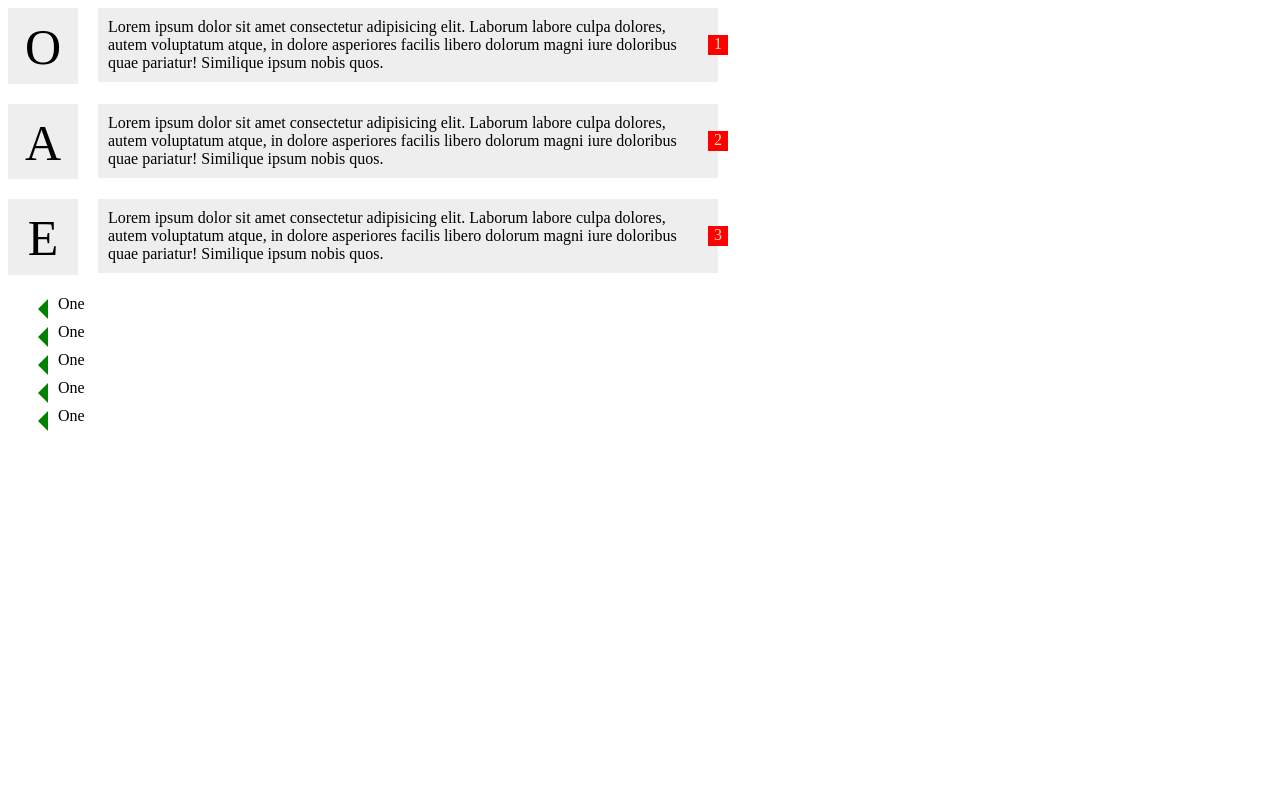
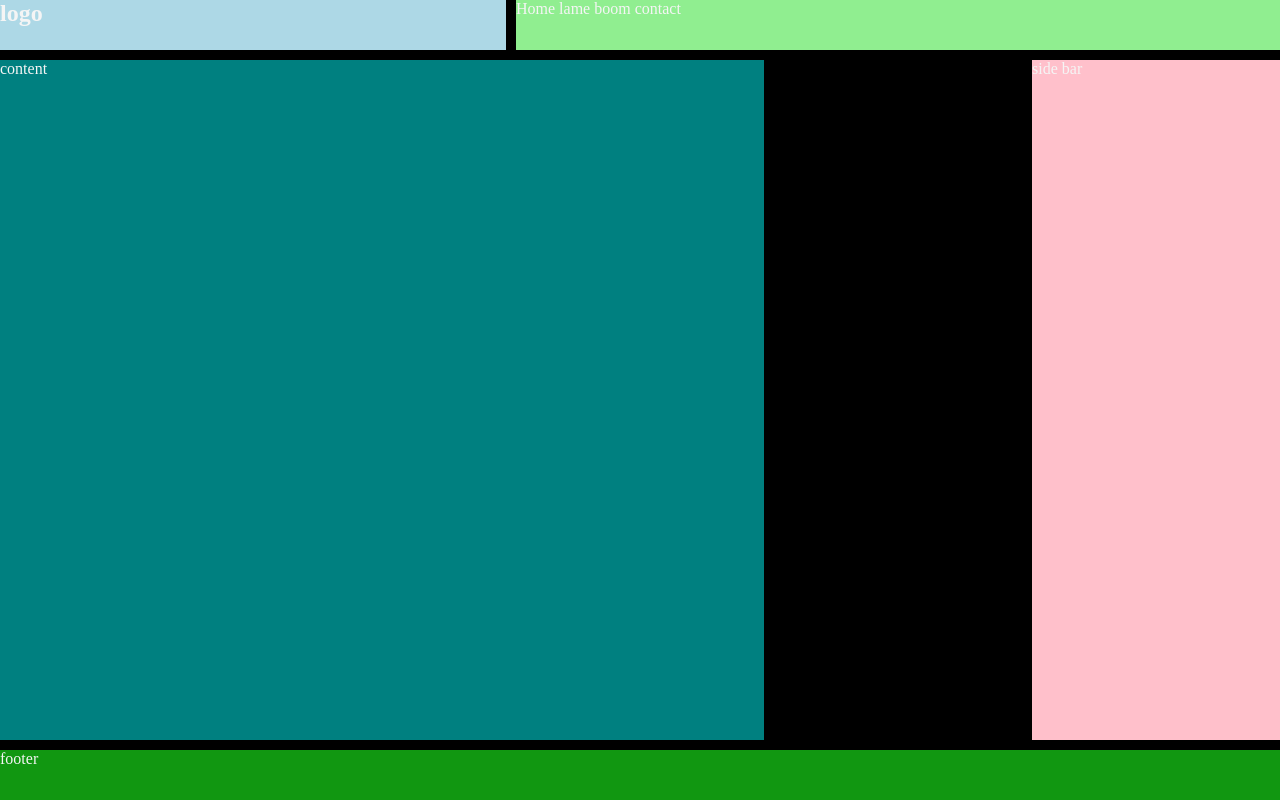
Before and after one commit to 0red0/cssCrashCourse, a plain HTML site: page html1.html in a window 1280 px wide. Drawn offline with Linux system fonts and the light colour scheme.

Commit message:
added css lessons docs to cssCrashCourse

```diff
--- a/css1.css
+++ b/css1.css
@@ -1,64 +1,39 @@
-.parent {
-  margin-bottom: 20px;
-  overflow: hidden;
-  counter-increment: members-count;
+* {
+  box-sizing: border-box;
+  margin: 0;
+  padding: 0;
+  color: whitesmoke;
 }
-.one {
-  background-color: #eee;
-  padding: 10px;
-  width: 600px;
-  float: left;
-  position: relative;
+.page {
+  height: 100vh;
+  background-color: #000;
+  display: grid;
+  grid-template-columns: repeat(5, 1fr);
+  grid-template-rows: 50px 1fr 50px;
+  gap: 10px;
+  grid-template-areas: "logo logo nav nav nav" "con con con . sid" "fot fot fot fot fot";
 }
-.one::after {
-  content: counter(members-count);
-  position: absolute;
-  background-color: red;
-  color: wheat;
-  text-align: center;
-  width: 20px;
-  height: 20px;
-  right: -10px;
-  top: 50%;
-  margin-top: -10px;
+h2 {
+  grid-area: logo;
+  background-color: lightblue;
 }
-.one::before {
-  content: attr(data-text);
-  display: none;
-  background-color: blueviolet;
-  padding: 13px;
+nav {
+  grid-area: nav;
+  background-color: lightgreen;
 }
-.one:hover::before {
+section {
+  grid-area: con;
+  background-color: teal;
+}
+aside {
+  grid-area: sid;
+  background-color: pink;
+}
+footer {
+  grid-area: fot;
+  background-color: rgb(17, 151, 17);
+}
+ul li {
+  list-style-type: none;
   display: inline-block;
 }
-ul {
-  list-style: none;
-}
-li {
-  position: relative;
-  padding-left: 10px;
-  margin-bottom: 10px;
-}
-ul li:before {
-  content: "";
-  position: absolute;
-  width: 0;
-  height: 0;
-  left: -20px;
-  top: 50%;
-  margin-top: -5px;
-  border-width: 10px;
-  border-style: solid;
-  border-color: transparent green transparent transparent;
-}
-
-.user {
-  background-color: #eee;
-  width: 50px;
-  margin-right: 20px;
-  padding: 10px;
-  height: 55.5px;
-  float: left;
-  font-size: 50px;
-  text-align: center;
-}
--- a/cssCrashCourse.css
+++ b/cssCrashCourse.css
@@ -1213,3 +1213,179 @@ and the solution is to order the entire elements (I don't know if i can use a lo
 .in {
   display: inline-block;
 }
+
+
+/* css#54 Filters
+ */
+
+ /* <div><img src="code2.jpg" alt="" /></div> */
+
+ * {
+  box-sizing: border-box;
+}
+img {
+  transition: 0.3s;
+  filter: grayscale(1);
+  /* filter: blur(3px); */
+  /* filter: invert(1); */
+}
+img:hover {
+  filter: grayscale(0);
+  /* filter: blur(0); */
+  /* filter: invert(0); */
+}
+
+
+/* css#55 color gradient  */
+
+div {
+  margin: 20px;
+  width: 500px;
+  height: 500px;
+  background-image: linear-gradient(0deg, #000000f5 1%, red 60%, yellow);
+  position: relative;
+}
+div::before {
+  content: "";
+  position: absolute;
+  top: -10px;
+  left: 0;
+  width: 100%;
+  height: 10px;
+  background-color: red;
+  background-image: linear-gradient(
+    to right,
+    blue 20%,
+    green 20%,
+    green 40%,
+    aqua 40%,
+    aqua 60%,
+    red 60%,
+    red 80%,
+    black 80%
+  );
+}
+
+/* <p contenteditable="true">
+Lorem ipsum, dolor sit amet consectetur adipisicing elit. Cum quia,
+reiciendis iusto minus soluta magnam suscipit sapiente aperiam voluptates
+quod voluptatibus laudantium, aliquid numquam consequuntur deserunt
+repudiandae autem ab esse.
+</p> */
+
+/* css#56 Caret color / pointer events */
+
+* {
+  caret-color: yellowgreen;
+}
+p:hover {
+  color: red;
+}
+p {
+  pointer-events: none;
+
+  /* stops any events on the elements */
+}
+
+/*
+<div class="parent">
+      <div>1</div>
+      <div>2</div>
+      <div>3</div>
+      <div>4</div>
+      <div>5</div>
+      <div>6</div>
+      <div>7</div>
+      <div>8</div>
+      <div>9</div>
+    </div>
+     */
+
+/*
+     *&*&*&* css#57 Grids *&*&*&*
+     *&*&*&* css#58 Grids *&*&*&*
+     *&*&*&* css#59 Grids *&*&*&*
+     *&*&*&* css#57 Grids *&*&*&*
+
+      _______________
+     parent properties:
+      ^^^^^^^^^^^^^^^
+display:  grid ; inline-grid
+grid-template-columns: (px, %, auto, 1fr, repeat(), mix)
+gap: [row-gap] [column-gap]
+justify-content: center;
+align-items: end;
+align-content: space-around;
+*/
+
+* {
+  box-sizing: border-box;
+}
+.parent {
+  margin: 20px;
+  width: 800px;
+  height: 500px;
+  background-color: #eee;
+  display: grid;
+  grid-template-columns: repeat(4, auto);
+  grid-template-rows: repeat(3, auto);
+  row-gap: 10px;
+  column-gap: 11px;
+  gap: 10px 10px;
+  justify-content: center;
+  align-items: end;
+  align-content: space-around;
+}
+.parent div {
+  background-color: red;
+  color: white;
+  padding: 20px;
+  font-size: 30px;
+  text-align: center;
+}
+
+
+/*
+     *&*&*&* css#61/62 Grids *&*&*&*
+      _______________
+     children properties:
+      ^^^^^^^^^^^^^^^
+grid-column: span n
+grid-row: start / end
+grid-area: row-start / col-start / row-end / col-end;
+*/
+
+* {
+  box-sizing: border-box;
+}
+.parent {
+  margin: 20px;
+  width: 800px;
+  height: 500px;
+  background-color: #ddd;
+  display: grid;
+  grid-template-columns: repeat(6, auto);
+  gap: 10px 10px;
+}
+.parent div {
+  background-color: red;
+  color: white;
+  padding: 20px;
+  font-size: 30px;
+  text-align: center;
+}
+.child1 {
+  grid-column: 1 / 5;
+  grid-column: 2 / span 3;
+}
+.child2 {
+  grid-row: 2 / 5;
+}
+.child3 {
+  grid-column: 4 / span 4;
+  grid-column: span 2;
+}
+div .child4 {
+  background-color: lime;
+  grid-area: 3 / 5 / 6 / 8;
+}
--- a/html1.html
+++ b/html1.html
@@ -6,39 +6,21 @@
     <link rel="stylesheet" href="css1.css" />
   </head>
   <body>
-    <div class="parent">
-      <div class="user">O</div>
-      <div class="one" data-text="Something">
-        Lorem ipsum dolor sit amet consectetur adipisicing elit. Laborum labore
-        culpa dolores, autem voluptatum atque, in dolore asperiores facilis
-        libero dolorum magni iure doloribus quae pariatur! Similique ipsum nobis
-        quos.
-      </div>
+    <div class="page">
+      <h2>logo</h2>
+      <nav>
+        <ul>
+          <li>Home</li>
+          <li>lame</li>
+          <li>boom</li>
+          <li>contact</li>
+        </ul>
+      </nav>
+
+      <section>content</section>
+      <aside>side bar</aside>
+
+      <footer>footer</footer>
     </div>
-    <div class="parent">
-      <div class="user">A</div>
-      <div class="one">
-        Lorem ipsum dolor sit amet consectetur adipisicing elit. Laborum labore
-        culpa dolores, autem voluptatum atque, in dolore asperiores facilis
-        libero dolorum magni iure doloribus quae pariatur! Similique ipsum nobis
-        quos.
-      </div>
-    </div>
-    <div class="parent">
-      <div class="user">E</div>
-      <div class="one">
-        Lorem ipsum dolor sit amet consectetur adipisicing elit. Laborum labore
-        culpa dolores, autem voluptatum atque, in dolore asperiores facilis
-        libero dolorum magni iure doloribus quae pariatur! Similique ipsum nobis
-        quos.
-      </div>
-    </div>
-    <ul>
-      <li>One</li>
-      <li>One</li>
-      <li>One</li>
-      <li>One</li>
-      <li>One</li>
-    </ul>
   </body>
 </html>
--- a/practiceWithElzero.css
+++ b/practiceWithElzero.css
@@ -0,0 +1,44 @@
+/*
+     *&*&*&* css#61/62 Grids *&*&*&*
+      _______________
+     children properties:
+      ^^^^^^^^^^^^^^^
+grid-column: span n
+grid-row: start / end
+grid-area: row-start / col-start / row-end / col-end;
+*/
+
+* {
+  box-sizing: border-box;
+}
+.parent {
+  margin: 20px;
+  width: 800px;
+  height: 500px;
+  background-color: #ddd;
+  display: grid;
+  grid-template-columns: repeat(6, auto);
+  gap: 10px 10px;
+}
+.parent div {
+  background-color: red;
+  color: white;
+  padding: 20px;
+  font-size: 30px;
+  text-align: center;
+}
+.child1 {
+  grid-column: 1 / 5;
+  grid-column: 2 / span 3;
+}
+.child2 {
+  grid-row: 2 / 5;
+}
+.child3 {
+  grid-column: 4 / span 4;
+  grid-column: span 2;
+}
+div .child4 {
+  background-color: lime;
+  grid-area: 3 / 5 / 6 / 8;
+}
```
Also changed, not shown: index.html (deleted, +0 -9 lines), practice.html (added, +30 -0 lines), code2.jpg (added), flexHolyGrail.css (renamed from HolyGrailStyles.css), flexHolyGrail.html (renamed from HolyGrailHtml.html).
